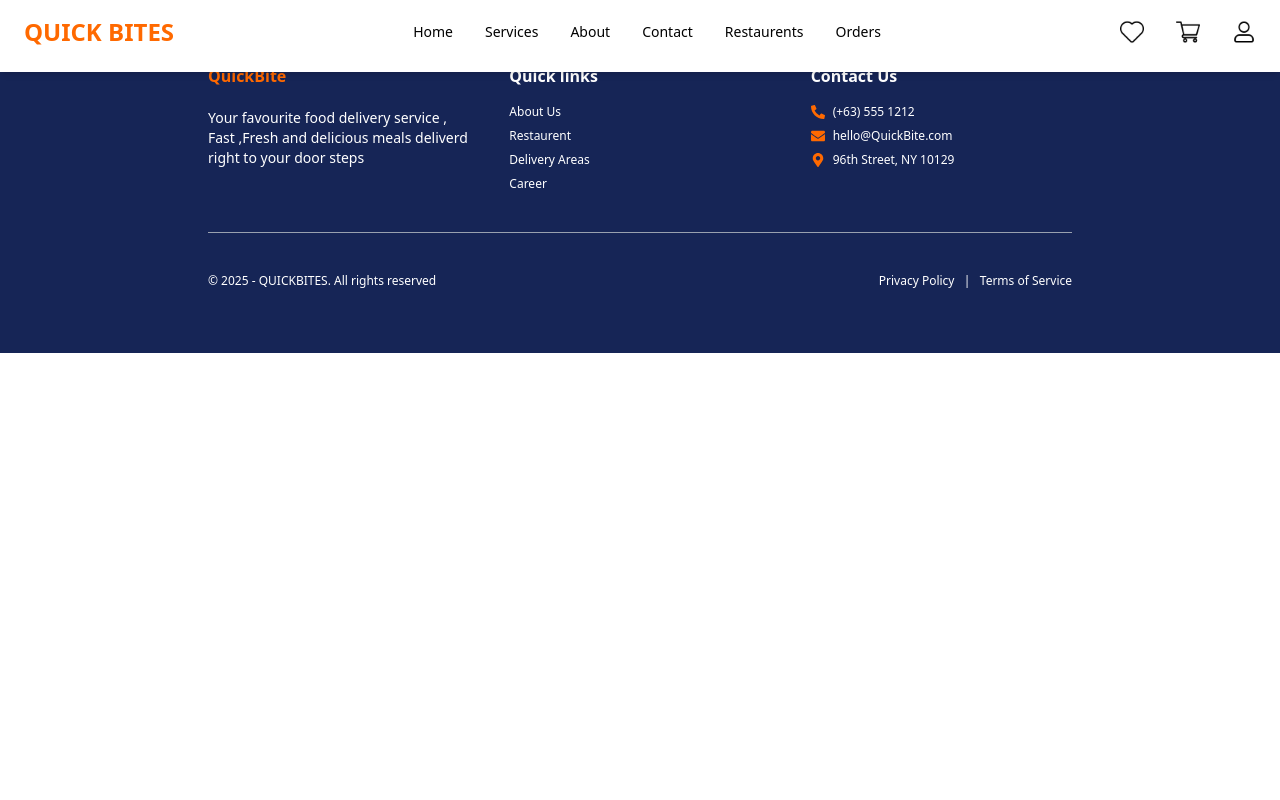
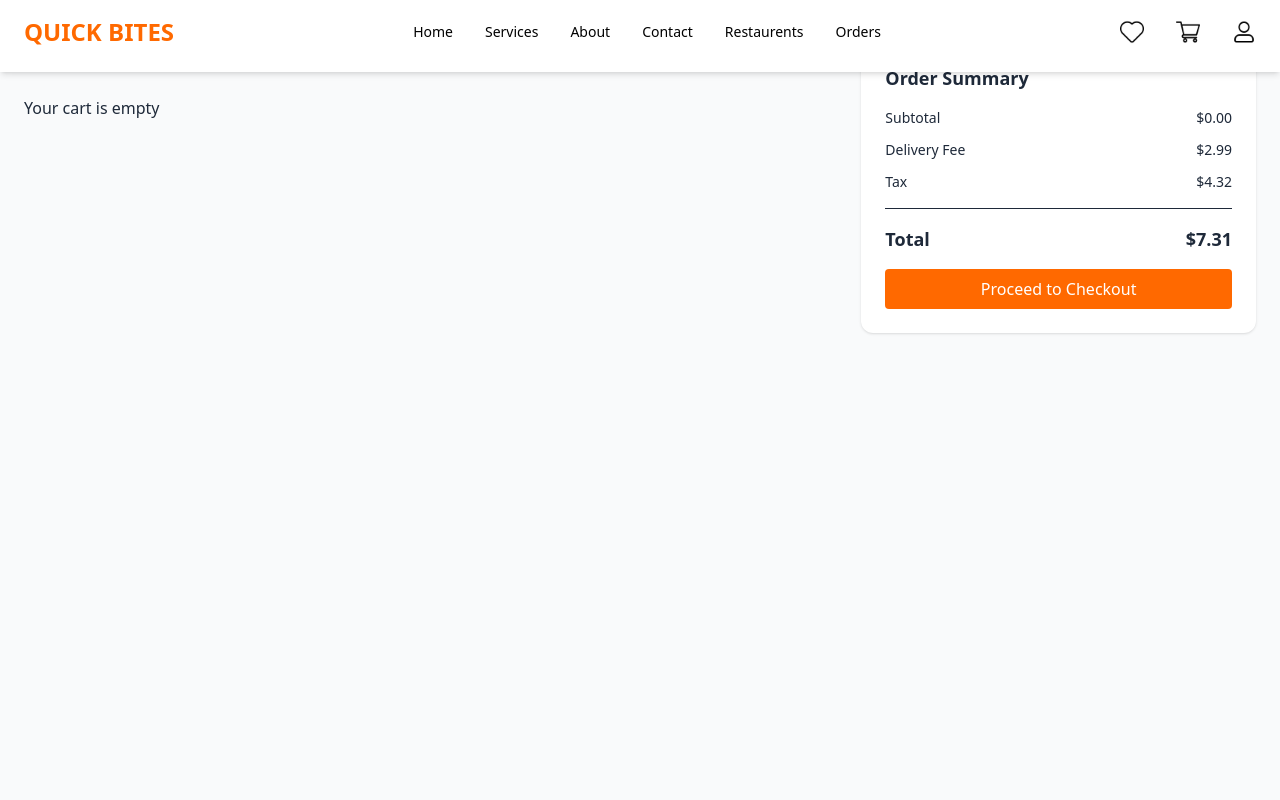
Before and after one commit to Brachiosaurus-dino/Full_Stack_Delivery_App, a React (Vite) app in the folder Frontend/FRONTEND/: page /cart in a window 1280 px wide. Shown: the top 800 px of the page. Built offline with nearby package versions, Linux system fonts and the light colour scheme.

Commit message:
order_done

```diff
--- a/Frontend/FRONTEND/src/App.jsx
+++ b/Frontend/FRONTEND/src/App.jsx
@@ -6,6 +6,7 @@ import Menu_Items from "./menu_items";
 import Contact_Us from "./contact_us";
 import { BrowserRouter as Router, Routes, Route } from "react-router-dom";
 import Menu from "./menu";
+import CartPage from "./order";
 function App() {
   return (
     <>
@@ -17,6 +18,7 @@ function App() {
         <Route path='/contact_us' element={<Contact_Us />} />
         <Route path='/restaurents' element={<Menu />} />
         <Route path="/restaurents/:id" element={<Menu_Items />} />
+        <Route path="/cart" element={<CartPage/>}/>
       </Routes>
 
       <Footer />
--- /dev/null
+++ b/Frontend/FRONTEND/src/Context.jsx
@@ -0,0 +1,89 @@
+import { useEffect } from "react";
+import { useContext, createContext, useState } from "react";
+
+const Ordercart = createContext()
+
+export function Orderdetails({ children }) {
+
+    const [cart, setCart] = useState(()=>{
+        const saved = localStorage.getItem('cart-items');
+        return saved ? JSON.parse(saved) : []
+    })
+
+    useEffect(()=>{
+        localStorage.setItem('cart-items',JSON.stringify(cart))
+    },[cart])
+
+    const addorder = (item) => {
+        //Here we create a new array add all ..previous ittems and add new at the end the prev at first is the old array
+        setCart((prev) => [...prev, item])
+
+    };
+    const removeFromCart = (id) => {
+        setCart((prev) => prev.filter((c) => c.id !== id));
+    };
+    const updateQty = (id, amount) => {
+        setCart((prev) =>
+            prev.map((c) =>
+                c.id === id
+                    ? { ...c, qty: Math.max(1, c.qty + amount) }
+                    : c
+            )
+        );
+    };
+
+    return (
+        <Ordercart.Provider value={{ cart, addorder , removeFromCart , updateQty }}>
+            {children}
+        </Ordercart.Provider>
+    )
+}
+
+export function useOrder() {
+    return useContext(Ordercart);
+}
+
+
+
+// //So Ordercart.Provider give access to data inside teh values only to children(menu , home , contact pages)
+
+// // .provvider give access to data to Ordercart then children get access to the functions or values
+
+
+
+// import { useContext, createContext, useState } from "react";
+
+// const Ordercart = createContext();
+
+// export function Orderdetails({ children }) {
+
+//     const [cart, setCart] = useState([]);
+
+//     const addorder = (item) => {
+//         setCart((prev) => [...prev, item]);
+//     };
+
+//     const removeFromCart = (id) => {
+//         setCart((prev) => prev.filter((c) => c.id !== id));
+//     };
+
+//     const updateQty = (id, amount) => {
+//         setCart((prev) =>
+//             prev.map((c) =>
+//                 c.id === id
+//                     ? { ...c, qty: Math.max(1, c.qty + amount) }
+//                     : c
+//             )
+//         );
+//     };
+
+//     return (
+//         <Ordercart.Provider value={{ cart, addorder, removeFromCart, updateQty }}>
+//             {children}
+//         </Ordercart.Provider>
+//     );
+// }
+
+// export function useOrder() {
+//     return useContext(Ordercart);
+// }
--- a/Frontend/FRONTEND/src/components/navabr.jsx
+++ b/Frontend/FRONTEND/src/components/navabr.jsx
@@ -4,7 +4,7 @@ import { Link } from "react-router-dom";
 function Navbar() {
 
     const [menuOpen, setMenu] = useState(false)
-    const [showNavbar , setShowNavbar] = useState(true)
+    const [showNavbar, setShowNavbar] = useState(true)
     const [lastScrollY, setlastScrollY] = useState(0)
 
     const navLinks = [
@@ -24,7 +24,7 @@ function Navbar() {
     }, [])
 
     const controlNavbar = () => {
-        if (window.scrollY > lastScrollY ) {
+        if (window.scrollY > lastScrollY) {
             setShowNavbar(false)
         }
         else {
@@ -33,12 +33,12 @@ function Navbar() {
         setlastScrollY(window.scrollY)
     }
 
-    useEffect(()=>{
-        window.addEventListener('scroll',controlNavbar)
-        return ()=>{
-            window.removeEventListener('scroll',controlNavbar)
+    useEffect(() => {
+        window.addEventListener('scroll', controlNavbar)
+        return () => {
+            window.removeEventListener('scroll', controlNavbar)
         }
-    },[lastScrollY])
+    }, [lastScrollY])
 
 
 
@@ -65,7 +65,7 @@ function Navbar() {
                         <div>
                             <div className="hidden md:flex space-x-8">
                                 <img className="h-6 w-6" src="../../public/favourite.png" alt="" srcset="" />
-                                <img className="h-6 w-6" src="../../public/shopping-cart.png" alt="" srcset="" />
+                                <Link to="/cart"><img className="h-6 w-6" src="/shopping-cart.png" alt="cart"/></Link>
                                 <img className="h-6 w-6" src="../../public/person.png" alt="" srcset="" />
                             </div>
                         </div>
--- a/Frontend/FRONTEND/src/main.jsx
+++ b/Frontend/FRONTEND/src/main.jsx
@@ -1,13 +1,16 @@
 import { StrictMode } from 'react'
 import { createRoot } from 'react-dom/client'
-import {BrowserRouter } from 'react-router-dom'
+import { BrowserRouter } from 'react-router-dom'
+import { Orderdetails } from './Context.jsx'
 import './index.css'
 import App from './App.jsx'
 
 createRoot(document.getElementById('root')).render(
   <StrictMode>
     <BrowserRouter>
-    <App />
+      <Orderdetails>
+        <App />
+      </Orderdetails>
     </BrowserRouter>
   </StrictMode>,
 )
--- a/Frontend/FRONTEND/src/menu_items.jsx
+++ b/Frontend/FRONTEND/src/menu_items.jsx
@@ -2,9 +2,11 @@ import axios from "axios"
 
 import { useState, useEffect } from "react"
 import { useParams } from "react-router"
+import { useOrder } from "./Context"
 
 
 function Menu_Items() {
+    const { addorder } = useOrder()
     const { id } = useParams()
     const [items, setItems] = useState([])
     const [resname, setName] = useState(null)
@@ -80,7 +82,14 @@ function Menu_Items() {
                                     <h2 className="text-xl font-semibold mb-1 text-center">{item.name}</h2>
                                     <p className="text-gray-500 text-sm mb-2 text-center">{item.description}</p>
                                     <p className="text-orange-600 font-bold text-lg text-center">${item.price}</p>
-                                    <button className="mt-4 w-full bg-orange-600 hover:bg-orange-700 text-white font-bold py-2 rounded-lg transition">
+                                    <button onClick={() => addorder({
+                                        id: item.item_id,       // your backend ID
+                                        name: item.name,
+                                        restaurant: resname.name,
+                                        price: Number(item.price), // ensure it's a number
+                                        image: item.image_url,
+                                        qty: 1
+                                    })} className="mt-4 w-full bg-orange-600 hover:bg-orange-700 text-white font-bold py-2 rounded-lg transition">
                                         Add to Cart
                                     </button>
                                 </div>
--- a/Frontend/FRONTEND/src/order.jsx
+++ b/Frontend/FRONTEND/src/order.jsx
@@ -0,0 +1,115 @@
+import React from "react";
+import { useOrder } from "./Context";
+
+function CartPage() {
+    const { cart, updateQty, removeFromCart } = useOrder();
+
+    return (
+        <div className="min-h-screen bg-gray-50 text-gray-800">
+            <div className="max-w-7xl mx-auto py-10 grid grid-cols-1 lg:grid-cols-3 gap-6 p-6">
+
+                <div className="lg:col-span-2 space-y-6">
+                    <h2 className="text-2xl font-semibold">Your Cart</h2>
+
+                    {cart.length === 0 ? (
+                        <p>Your cart is empty</p>
+                    ) : (
+                        cart.map((item) => (
+                            <div
+                                key={item.id}
+                                className="bg-white p-4 rounded-xl shadow flex justify-between items-center"
+                            >
+                                <div className="flex gap-4 items-center">
+                                    <img
+                                        src={item.image}
+                                        className="w-16 h-16 rounded"
+                                        alt={item.name}
+                                    />
+                                    <div>
+                                        <h3 className="font-semibold">{item.name}</h3>
+                                        <p className="text-sm text-gray-500">{item.restaurant}</p>
+
+                                        <div className="flex items-center gap-4 mt-2">
+                                            <button
+                                                className="border px-2 rounded"
+                                                onClick={() => updateQty(item.id, -1)}
+                                            >
+                                                -
+                                            </button>
+
+                                            <span>{item.qty}</span>
+
+                                            <button
+                                                className="border px-2 rounded"
+                                                onClick={() => updateQty(item.id, +1)}
+                                            >
+                                                +
+                                            </button>
+                                        </div>
+                                    </div>
+                                </div>
+
+                                <div className="text-right">
+                                    <p className="font-semibold">${(item.price * item.qty).toFixed(2)}</p>
+                                    <button
+                                        className="text-red-500 text-sm"
+                                        onClick={() => removeFromCart(item.id)}
+                                    >
+                                        Remove
+                                    </button>
+                                </div>
+                            </div>
+                        ))
+                    )}
+                </div>
+
+                {/* Right Side Summary */}
+                <div className="bg-white p-6 rounded-xl shadow h-fit">
+                    <h3 className="font-semibold text-lg mb-4">Order Summary</h3>
+
+                    <div className="space-y-3 text-sm">
+                        <div className="flex justify-between">
+                            <span>Subtotal</span>
+                            <span>
+                                $
+                                {cart
+                                    .reduce((total, i) => total + i.price * i.qty, 0)
+                                    .toFixed(2)}
+                            </span>
+                        </div>
+
+                        <div className="flex justify-between">
+                            <span>Delivery Fee</span>
+                            <span>$2.99</span>
+                        </div>
+
+                        <div className="flex justify-between">
+                            <span>Tax</span>
+                            <span>$4.32</span>
+                        </div>
+                    </div>
+
+                    <hr className="my-4" />
+
+                    <div className="flex justify-between text-lg font-semibold">
+                        <span>Total</span>
+                        <span>
+                            $
+                            {(
+                                cart.reduce((total, i) => total + i.price * i.qty, 0) +
+                                2.99 +
+                                4.32
+                            ).toFixed(2)}
+                        </span>
+                    </div>
+
+                    <button className="bg-orange-500 w-full py-2 rounded text-white mt-4">
+                        Proceed to Checkout
+                    </button>
+                </div>
+            </div>
+        </div>
+    );
+}
+
+export default CartPage;
```
